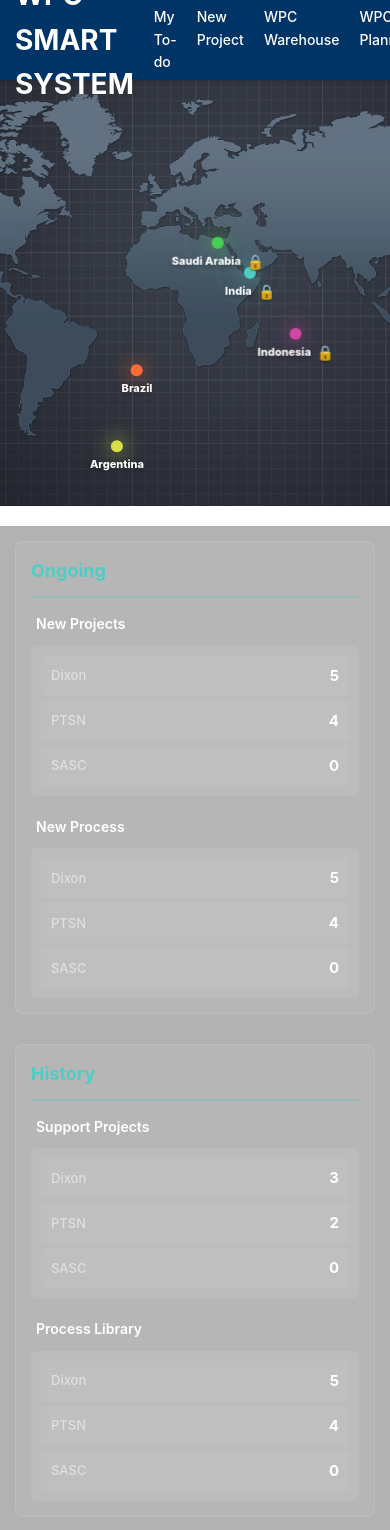
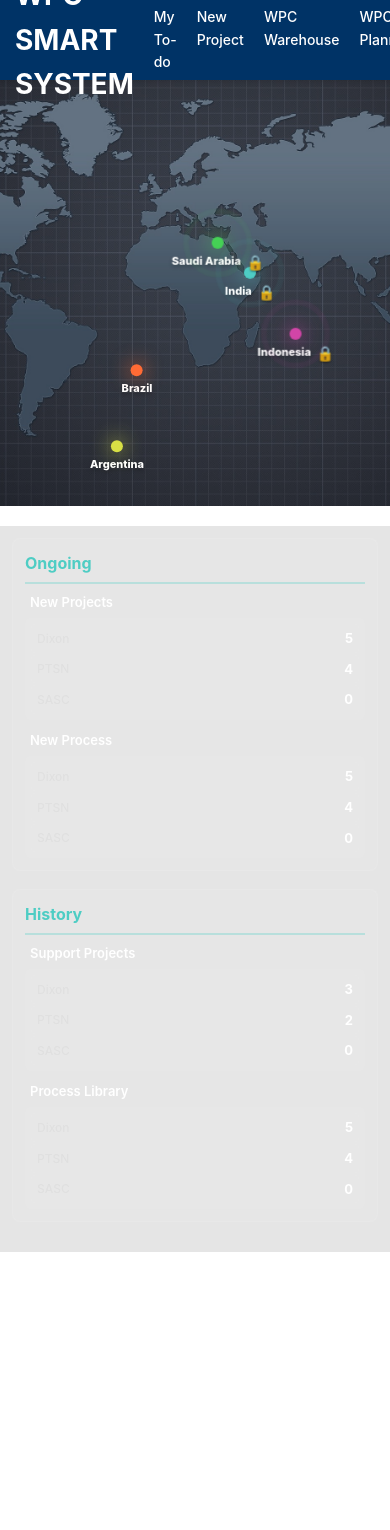
Before and after one commit to lanxiaoxing/AiFactory, a React (Vite) app: page / in a window 390 px wide. Shown: the top 1530 px of the page. After the commit the page ends 1252 px from the top, so only its background shows below. Built offline with nearby package versions, Linux system fonts and the light colour scheme.

Commit message:
feat: update style

```diff
--- a/src/components/StatsPanel/StatsPanel.module.css
+++ b/src/components/StatsPanel/StatsPanel.module.css
@@ -3,34 +3,34 @@
   right: 0;
   top: 80px;
   width: 320px;
-  height: calc(100vh - 80px);
-  background: rgba(0, 0, 0, 0.3);
+  max-height: calc(100vh - 80px);
+  background: rgba(0, 0, 0, 0.1);
   backdrop-filter: blur(10px);
-  padding: 20px;
-  overflow-y: auto;
+  padding: 15px;
+  overflow-y: hidden;
   z-index: 10;
 }
 
 .section {
-  margin-bottom: 30px;
-  background: rgba(255, 255, 255, 0.05);
+  margin-bottom: 18px;
+  background: rgba(255, 255, 255, 0.03);
   border-radius: 8px;
-  padding: 15px;
-  border: 1px solid rgba(255, 255, 255, 0.1);
+  padding: 12px;
+  border: 1px solid rgba(255, 255, 255, 0.08);
 }
 
 .sectionTitle {
-  font-size: 20px;
+  font-size: 18px;
   font-weight: 700;
   color: #4ECDC4;
-  margin-bottom: 15px;
-  padding-bottom: 10px;
+  margin-bottom: 10px;
+  padding-bottom: 6px;
   border-bottom: 2px solid rgba(78, 205, 196, 0.3);
   text-transform: capitalize;
 }
 
 .subsection {
-  margin-bottom: 20px;
+  margin-bottom: 12px;
 }
 
 .subsection:last-child {
@@ -38,26 +38,26 @@
 }
 
 .subsectionTitle {
-  font-size: 16px;
+  font-size: 14px;
   font-weight: 600;
   color: #ffffff;
-  margin-bottom: 10px;
+  margin-bottom: 6px;
   padding-left: 5px;
 }
 
 .statsList {
-  background: rgba(255, 255, 255, 0.08);
+  background: rgba(255, 255, 255, 0.04);
   border-radius: 6px;
-  padding: 10px;
+  padding: 6px;
 }
 
 .statItem {
   display: flex;
   justify-content: space-between;
   align-items: center;
-  padding: 8px 10px;
-  margin-bottom: 5px;
-  background: rgba(255, 255, 255, 0.05);
+  padding: 5px 8px;
+  margin-bottom: 3px;
+  background: rgba(255, 255, 255, 0.03);
   border-radius: 4px;
   transition: all 0.3s ease;
 }
@@ -72,59 +72,53 @@
 }
 
 .statLabel {
-  font-size: 14px;
+  font-size: 13px;
   color: #e0e0e0;
   font-weight: 500;
 }
 
 .statValue {
-  font-size: 16px;
+  font-size: 14px;
   font-weight: 700;
   color: #ffffff;
   min-width: 30px;
   text-align: right;
 }
 
-/* 滚动条样式 */
-.statsPanel::-webkit-scrollbar {
-  width: 6px;
-}
-
-.statsPanel::-webkit-scrollbar-track {
-  background: rgba(255, 255, 255, 0.05);
-  border-radius: 3px;
-}
-
-.statsPanel::-webkit-scrollbar-thumb {
-  background: rgba(78, 205, 196, 0.5);
-  border-radius: 3px;
-}
-
-.statsPanel::-webkit-scrollbar-thumb:hover {
-  background: rgba(78, 205, 196, 0.7);
-}
 
 /* 响应式设计 */
 @media (max-width: 1024px) {
   .statsPanel {
     width: 280px;
-    padding: 15px;
+    padding: 12px;
   }
 
   .sectionTitle {
-    font-size: 18px;
+    font-size: 16px;
+    margin-bottom: 8px;
+    padding-bottom: 5px;
+  }
+
+  .subsection {
+    margin-bottom: 10px;
   }
 
   .subsectionTitle {
-    font-size: 14px;
+    font-size: 13px;
+    margin-bottom: 5px;
+  }
+
+  .statItem {
+    padding: 4px 6px;
+    margin-bottom: 2px;
   }
 
   .statLabel {
-    font-size: 13px;
+    font-size: 12px;
   }
 
   .statValue {
-    font-size: 15px;
+    font-size: 13px;
   }
 }
 
```
